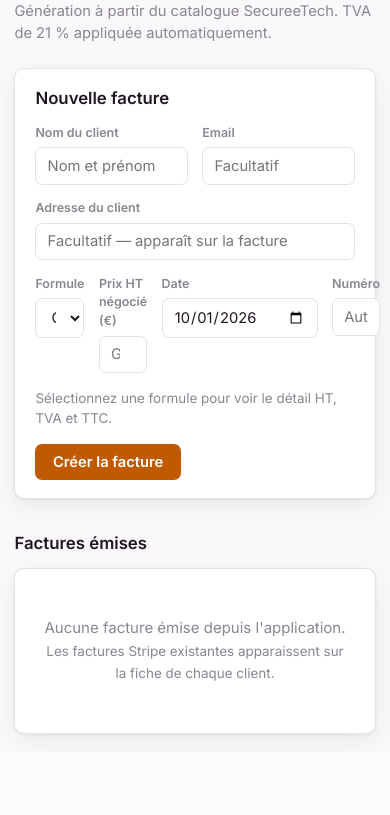
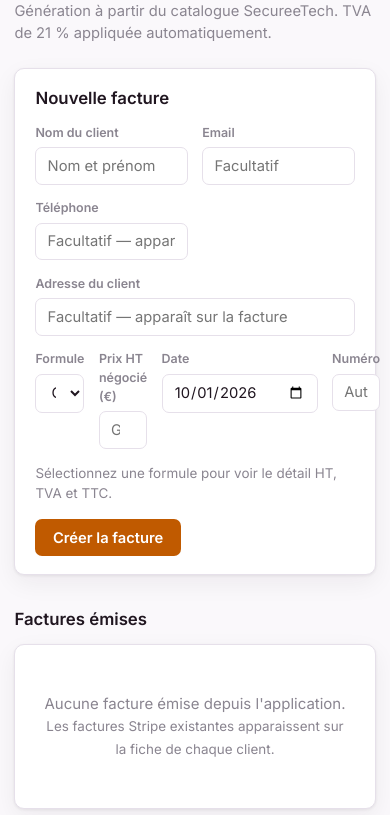
Before and after one commit to secureetech/secureetech-facturation, a Flask app: page /factures in a window 390 px wide. Shown: the part 224-1039 px from the top of the page. Before the commit the page ends 963 px from the top, so only its background shows below. Run offline with Flask 3, Linux system fonts and the light colour scheme; a user stored in the database is signed in; data that the repository does not hold is empty.

Commit message:
Formulaire facture: pre-remplissage depuis l URL + champ telephone

```diff
--- a/templates/factures.html
+++ b/templates/factures.html
@@ -25,14 +25,15 @@ function copierCle(bouton, cle) {
 </div></div>
 {% endif %}
 
-<form method="post" class="filtres" style="margin-top:1.25rem;">
+<form method="post" class="filtres" style="margin-top:1.25rem;" id="creer">
   <h3 style="margin-top:0;">Nouvelle facture</h3>
   <div style="display:grid; grid-template-columns:1fr 1fr; gap:.9rem;">
-    <div><label>Nom du client</label><input type="text" name="client_nom" required placeholder="Nom et prénom"></div>
-    <div><label>Email</label><input type="email" name="email" placeholder="Facultatif"></div>
+    <div><label>Nom du client</label><input type="text" name="client_nom" required placeholder="Nom et prénom" value="{{ request.args.get('client_nom', '') }}"></div>
+    <div><label>Email</label><input type="email" name="email" placeholder="Facultatif" value="{{ request.args.get('email', '') }}"></div>
+    <div><label>Téléphone</label><input type="text" name="client_telephone" placeholder="Facultatif — apparaît sur la facture" value="{{ request.args.get('telephone', '') }}"></div>
   </div>
   <div style="display:grid; grid-template-columns:1fr; gap:.9rem; margin-top:.9rem;">
-    <div><label>Adresse du client</label><input type="text" name="client_adresse" placeholder="Facultatif — apparaît sur la facture"></div>
+    <div><label>Adresse du client</label><input type="text" name="client_adresse" placeholder="Facultatif — apparaît sur la facture" value="{{ request.args.get('adresse', '') }}"></div>
   </div>
 
   <div style="display:grid; grid-template-columns:2fr 1fr 1fr 1fr; gap:.9rem; margin-top:.9rem;">
```
